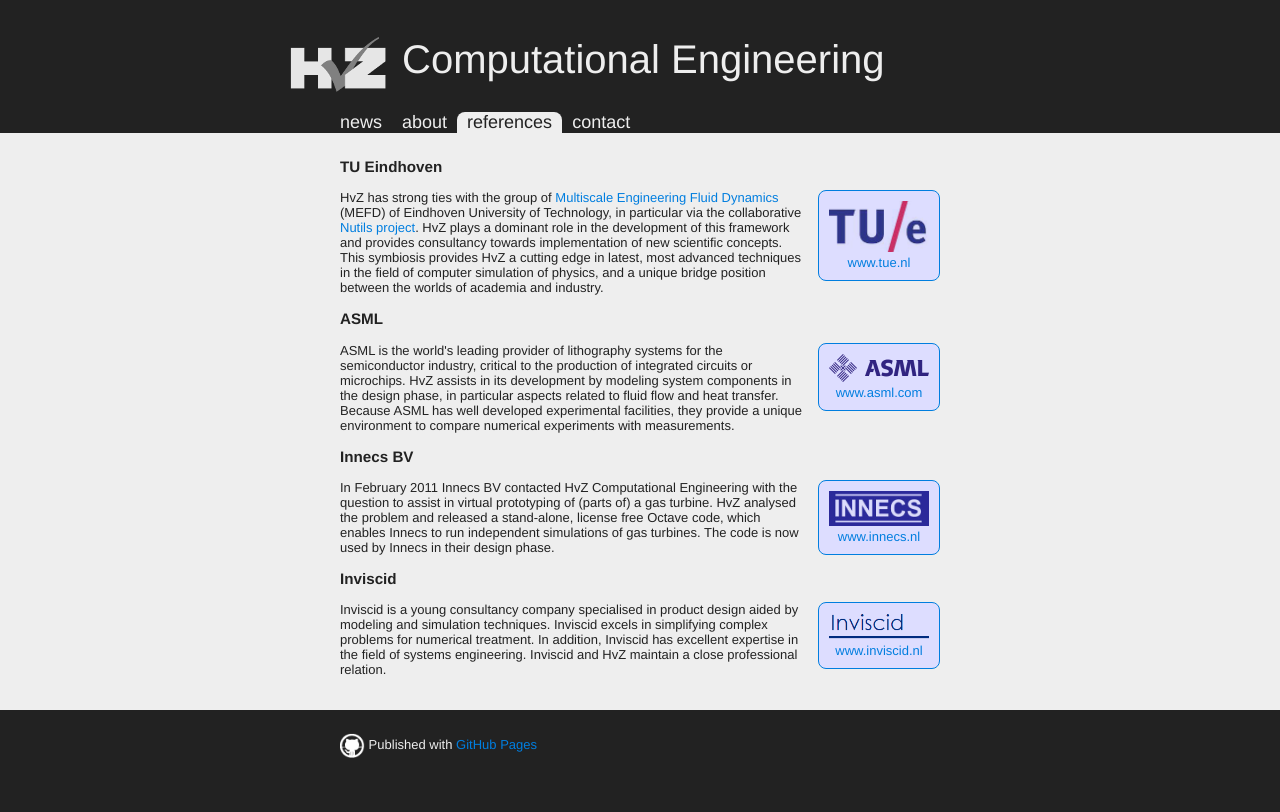
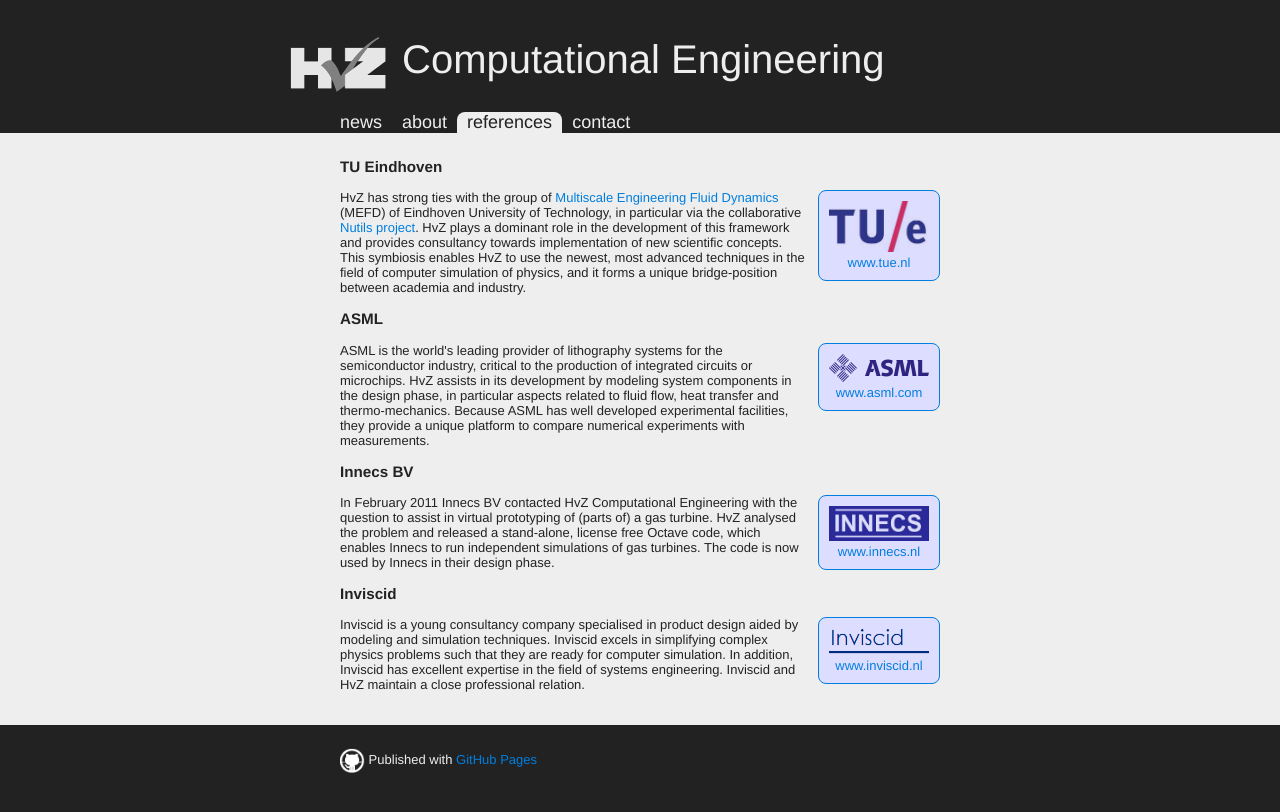
Before and after one commit to wijnandhoitinga/hvzengineering.github.io, a Jekyll site: the page built from references.html, in a window 1280 px wide. Shown: the top 812 px of the page. Built offline with Jekyll 4.4.1, drawn with Linux system fonts in a browser that asks for light colours; Markdown is read by kramdown in place of the engine named in the settings.

Commit message:
References een klein beetje bijgewerkt

```diff
--- a/references.html
+++ b/references.html
@@ -13,9 +13,8 @@
 particular via the collaborative <a href="http://nutils.org">Nutils
 project</a>. HvZ plays a dominant role in the development of this framework and
 provides consultancy towards implementation of new scientific concepts. This
-symbiosis provides HvZ a cutting edge in latest, most advanced techniques in the
-field of computer simulation of physics, and a unique bridge position between
-the worlds of academia and industry.</p>
+symbiosis enables HvZ to use the newest, most advanced techniques in the
+field of computer simulation of physics, and it forms a unique bridge-position between academia and industry.</p>
 
 <h3>ASML</h3>
 
@@ -24,9 +23,9 @@
 <p>ASML is the world's leading provider of lithography systems for the
 semiconductor industry, critical to the production of integrated circuits or
 microchips. HvZ assists in its development by modeling system components in the
-design phase, in particular aspects related to fluid flow and heat transfer.
+design phase, in particular aspects related to fluid flow, heat transfer and thermo-mechanics.
 Because ASML has well developed experimental facilities, they provide a unique
-environment to compare numerical experiments with measurements.</p>
+platform to compare numerical experiments with measurements.</p>
 
 <h3>Innecs BV</h3>
 
@@ -44,6 +43,6 @@
 
 <p>Inviscid is a young consultancy company specialised in product design aided
 by modeling and simulation techniques. Inviscid excels in simplifying complex
-problems for numerical treatment. In addition, Inviscid has excellent expertise
+physics problems such that they are ready for computer simulation. In addition, Inviscid has excellent expertise
 in the field of systems engineering. Inviscid and HvZ maintain a close
 professional relation.</p>
```
